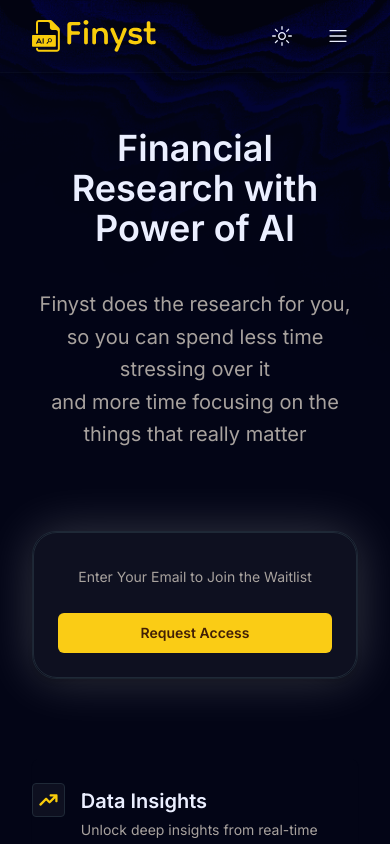
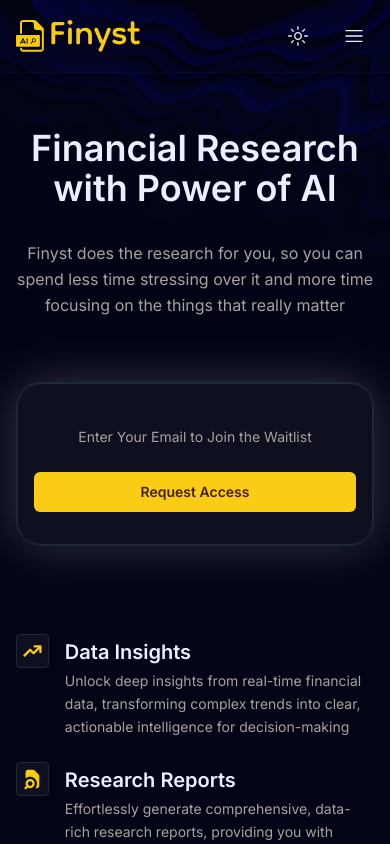
Before and after one commit to rohitnick/finyst, a Next.js app: page / in a window 390 px wide. Shown: the top 844 px of the page. Built offline with nearby package versions, Linux system fonts and the light colour scheme; no server answers.

Commit message:
improve small screens UI

```diff
--- a/src/components/landing-page/header.tsx
+++ b/src/components/landing-page/header.tsx
@@ -24,7 +24,7 @@
 
     useEffect(() => {
         const handleScroll = () => {
-        if (globalThis.scrollY > 90) {
+        if (globalThis.scrollY > 70) {
             setIsScrolled(true);
         } else {
             setIsScrolled(false);
--- a/src/components/landing-page/hero-action.tsx
+++ b/src/components/landing-page/hero-action.tsx
@@ -81,7 +81,7 @@
 
     return (
         <Card className="max-w-2xl mx-auto md:p-10 md:border-none rounded-3xl drop-shadow-lg shadow-[0_0_50px_rgba(255,255,255,0.2)] hover:shadow-[0_0_60px_rgba(255,255,255,0.3)] transition duration-300">
-            <CardContent className="p-6 md:p-10 border rounded-3xl shadow-md">
+            <CardContent className="py-8 px-4 md:p-10 border rounded-3xl shadow-md">
                 {step === 1 && (
                     <form onSubmit={handleEmailSubmit}>
                         <Input
--- a/src/components/landing-page/index.tsx
+++ b/src/components/landing-page/index.tsx
@@ -20,41 +20,41 @@
 
           <main className="container relative mx-auto mt-32 md:mt-40 z-20">
             <section>
-              <div className="text-center flex flex-col gap-6">
-                <h1 className="text-4xl md:text-5xl font-semibold mb-4">Financial Research with<br />Power of AI</h1>
-                <p className="text-xl mx-auto leading-relaxed text-muted-foreground">
-                  Finyst does the research for you, so you can spend less time stressing over it <br/> and more time focusing on the things that really matter
+              <div className="items-center flex flex-col gap-4 md:gap-6">
+                <h1 className="text-4xl md:text-5xl font-semibold mb-4 max-w-[44rem]">Financial Research with Power of AI</h1>
+                <p className="text-md md:text-xl mx-auto leading-relaxed text-muted-foreground max-w-[46rem]">
+                  Finyst does the research for you, so you can spend less time stressing over it and more time focusing on the things that really matter
                 </p>
               </div>
             </section>
 
-            <section className="mt-20">
+            <section className="mt-16 md:mt-20">
               <HeroAction />
             </section>
 
-            <section className="mt-20">
+            <section className="mt-16 md:mt-20">
               <Insights />
             </section>
 
-            <section className="mt-20 border py-12 px-8 rounded">
+            <section className="mt-16 md:mt-20 border py-12 px-8 rounded">
               <Steps/>
             </section>
 
-            <section className="mt-20">
+            <section className="mt-16 md:mt-20">
               <UsersTypes/>
             </section>
 
-            <section className="mt-20">
+            <section className="mt-16 md:mt-20">
               <FAQ />
             </section>
 
-            <footer className='mt-20'>
+            <footer className='mt-16 md:mt-20'>
               <div className="border-t flex justify-between items-center py-10">
                 <div className="flex space-x-4 items-center">
                   <Link href="https://www.linkedin.com/company/finyst-ai/" className="p-3 border rounded-full bg-card"><LinkedinIcon className="h-4" /></Link>
                   <Link href="https://discord.gg/QHCGPrn3" className="p-3 border rounded-full bg-card"><DiscordIcon className="h-4" /></Link>
                 </div>
-                <div className="text-right">
+                <div className="text-right text-sm md:text-md">
                   Finyst © 2024 All rights reserved.
                 </div>
               </div>
--- a/tailwind.config.ts
+++ b/tailwind.config.ts
@@ -10,7 +10,7 @@
   theme: {
     container: {
       center: true,
-      padding: "2rem",
+      padding: "1rem",
       screens: {
         "2xl": "1400px",
       },
```
